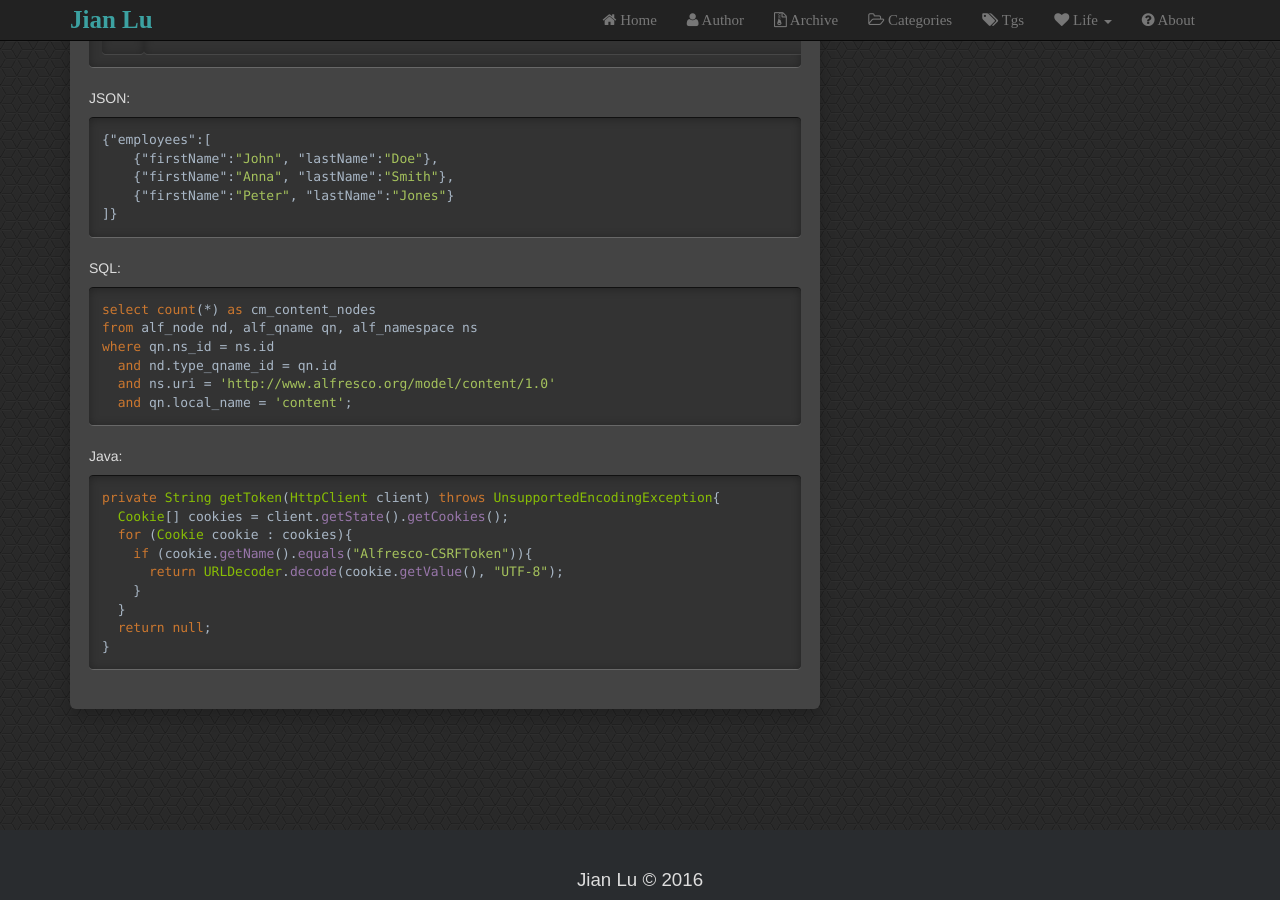
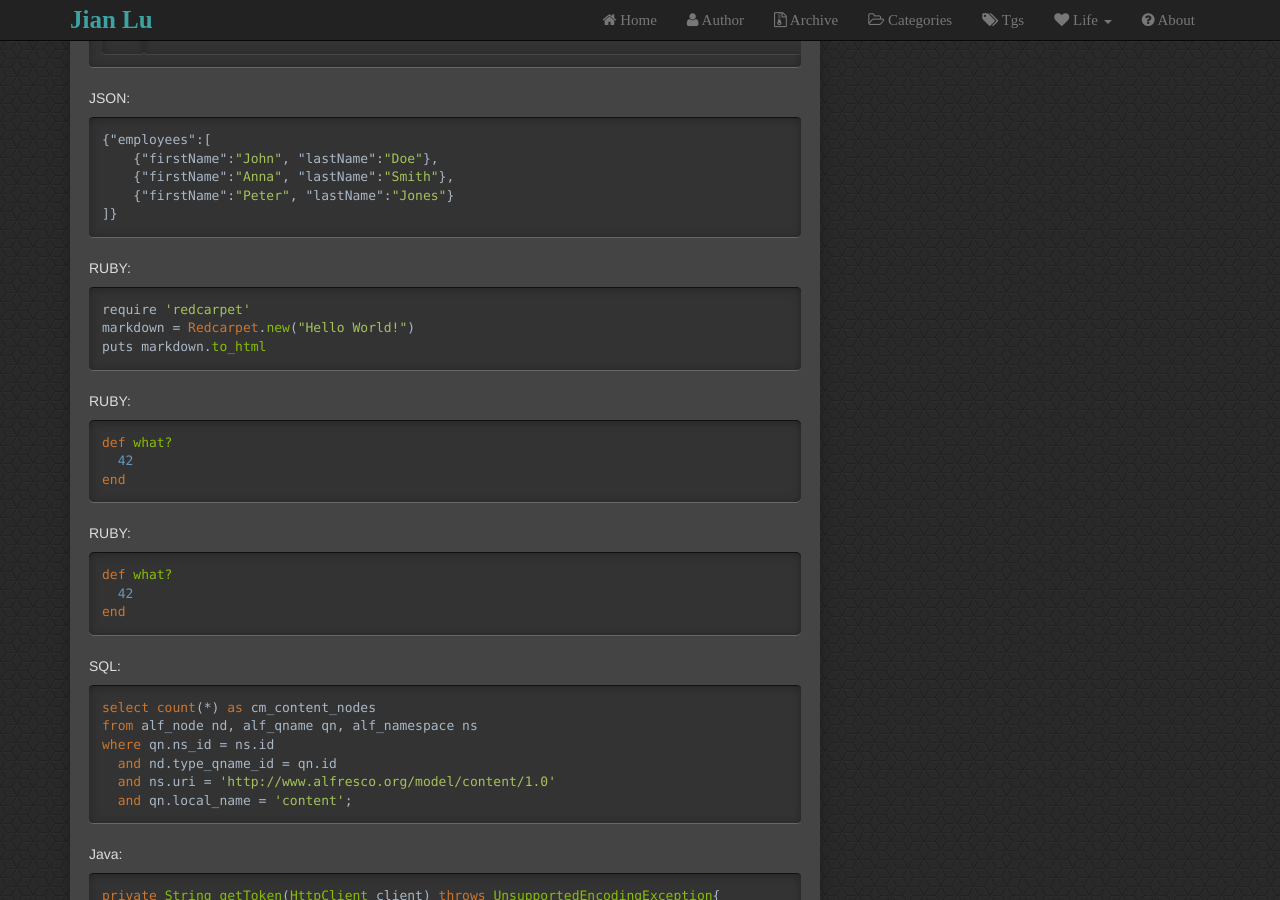
Before and after one commit to JianLu/jianlu.github.io, a Jekyll site: the page built from _posts/2015-09-01-code-syntax-highlighting.md, in a window 1280 px wide and 900 px high, scrolled down 634 px. Built offline with Jekyll 4.4.1, drawn with Linux system fonts in a browser that asks for light colours.

Commit message:
Code syntax

````diff
--- a/_config.yml
+++ b/_config.yml
@@ -43,8 +43,7 @@
 # Enable for using pages, more details are here: http://jekyllrb.com/docs/pagination/
 #paginate: 3
 
-highlighter: pygments
-#highlighter: false
+highlighter: rouge
 
 markdown: kramdown
 kramdown:
--- a/_posts/2015-09-01-code-syntax-highlighting.md
+++ b/_posts/2015-09-01-code-syntax-highlighting.md
@@ -43,6 +43,28 @@
 ]}
 {% endhighlight json %}
 
+RUBY:
+{% highlight ruby %}
+require 'redcarpet'
+markdown = Redcarpet.new("Hello World!")
+puts markdown.to_html
+{% endhighlight ruby %}
+
+RUBY:
+~~~ ruby
+def what?
+  42
+end
+~~~
+
+
+RUBY:
+``` ruby
+def what?
+  42
+end
+```
+
 SQL:
 {% highlight SQL %}
 select count(*) as cm_content_nodes
````
